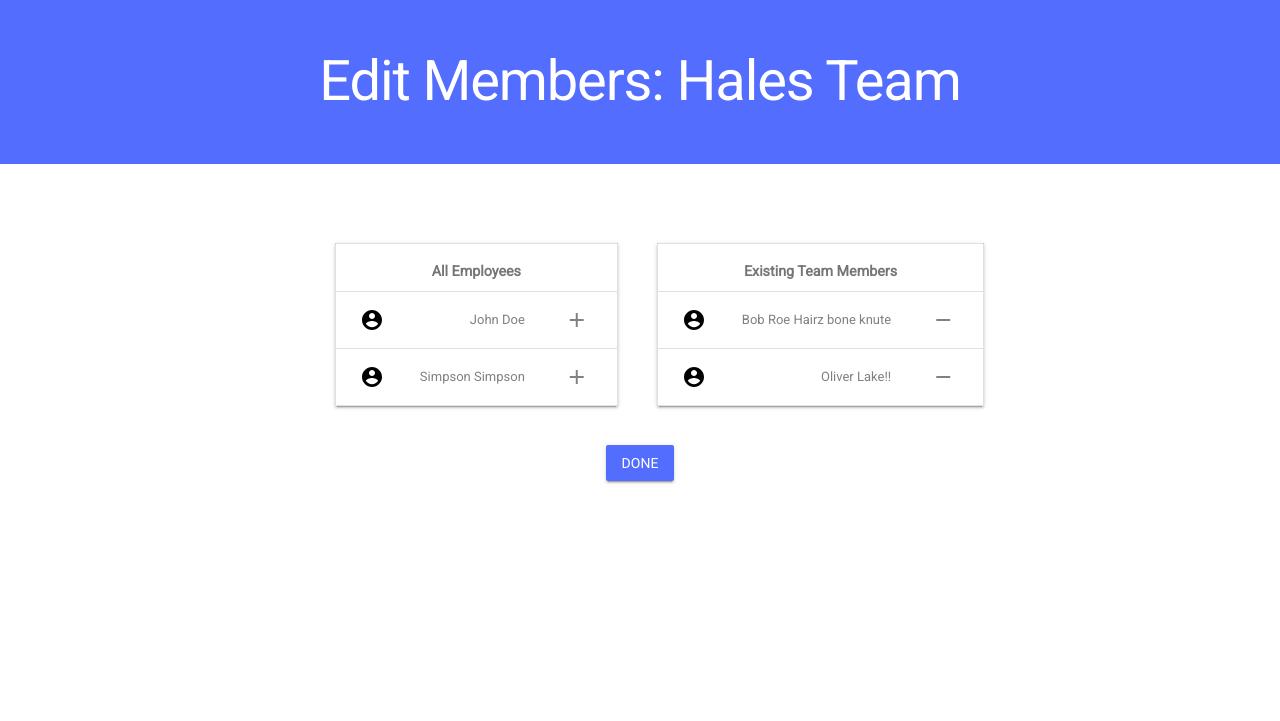
After one commit to oneadame-zz/dj-orgchart-builder, a Django app: a page that uses makechart/templates/makechart/team_employee_update.html in a window 1280 px wide. The commit adds this page. Shown: the top 721 px of the page. Run offline with Django 3.2, Linux system fonts and the light colour scheme; data comes from the database, SQL or seed files in the repository; both versions use the stored data as it was after the commit.

Commit message:
more updates across app incl employee add-remove view

```diff
--- a/makechart/models.py
+++ b/makechart/models.py
@@ -19,6 +19,7 @@ class Team(models.Model):
     name = models.CharField(max_length=50)
     desc = models.CharField(max_length=200)
     employees = models.ManyToManyField(Employee)
+    notemployees = models.ManyToManyField(Employee, 'notemployees')
     lead = models.ForeignKey(Employee, related_name='Employee', on_delete=models.CASCADE)
 
     def employee_count(self):
--- a/makechart/static/makechart/style.css
+++ b/makechart/static/makechart/style.css
@@ -187,12 +187,35 @@ select {
     color: inherit;
 }
 
-.mdl-data-table .center-th {
+.mdl-data-table .center-th  {
 	text-align: center;
 	font-size: 1.1em;
 }
+
+.mdl-data-table .right-th {
+	text-align: right;
+	font-size: 1.1em;
+}
+
+.mdl-data-table th.no-padding-right {
+	padding-right: 0px;
+}
+
+
 
 div.profile-small {
 	height: 24px;
 	width: 24px;
 }
+
+table.add-margin {
+	margin: 3em;
+}
+
+div.baseline {
+	align-items: baseline;
+}
+
+div.submit-button-container {
+	text-align: center;
+}
--- a/makechart/templates/makechart/index.html
+++ b/makechart/templates/makechart/index.html
@@ -28,7 +28,7 @@
                 {% csrf_token %}
                 <button type="submit" class="mdl-button mdl-js-button mdl-button--raised mdl-js-ripple-effect mdl-button--accent">Update</button>
                 </form>
-                <a href="{% url 'makechart:detail' team.id %}">
+                <a href="{% url 'makechart:detail' team.id %}" target="blank">
                       <button type="submit" class="mdl-button mdl-js-button mdl-button--raised mdl-js-ripple-effect mdl-button--accent">View</button>
                 </a>
             </div>
--- /dev/null
+++ b/makechart/templates/makechart/team_employee_update.html
@@ -0,0 +1,80 @@
+{% extends "base.html" %}
+{% load static %}
+
+{% block title %}
+  {% if team.name %}Edit Members of Team
+  {% else %}Edit Members of New Team
+  {% endif %}
+{% endblock %}
+
+{% block topbanner %}
+  {% if team.name %}Edit Members: {{team.name}}
+  {% else %}Edit Members of New Team
+  {% endif %}
+{% endblock %}
+
+{% block maincontent %}
+<div class="flex-container-center baseline">
+
+  <table class="mdl-data-table mdl-js-data-table mdl-data-table mdl-shadow--2dp add-margin">
+    <thead>
+      <tr>
+        <th class="center-th" colspan="3">All Employees</th>
+      </tr>
+    </thead>
+    <tbody>
+    {% for notemployee in team.notemployees.all %}
+      <tr>
+        <td>
+          <div class="icon icon-ic_play-circle_outline_black_24dp profile-small" style="background:url('{% static 'makechart/images/baseline-account_circle-24px.svg' %}')">
+          </div>
+        </td>
+        <td><span>{{notemployee.name}}</span></td>
+        <td>
+          <form action="{% url 'makechart:team-member-add' team.id  %}" method="post">
+          {% csrf_token %}
+            <input type="hidden" id="id" name="id" value="{{notemployee.id}}">
+            <button class="mdl-button mdl-js-button mdl-button--icon">
+              <i class="material-icons">add</i>
+            </button>
+          </form>
+        </td>
+      </tr>
+      {% endfor %}
+      </tbody>
+  </table>
+
+
+  <table class="mdl-data-table mdl-js-data-table mdl-data-table mdl-shadow--2dp">
+    <thead>
+      <tr>
+        <th class="center-th" colspan="3">Existing Team Members</th>
+      </tr>
+    </thead>
+    <tbody>
+    {% for employee in team.employees.all %}
+      <tr>
+        <td>
+          <div class="icon icon-ic_play-circle_outline_black_24dp profile-small" style="background:url('{% static 'makechart/images/baseline-account_circle-24px.svg' %}')">
+          </div>
+        </td>
+        <td><span>{{employee.name}}</span></td>
+        <td>
+          <form action="{% url 'makechart:team-member-rm' team.id  %}" method="post">
+          {% csrf_token %}
+          <input type="hidden" id="id" name="id" value="{{employee.id}}">
+            <button class="mdl-button mdl-js-button mdl-button--icon">
+              <i class="material-icons">remove</i>
+            </button>
+          </form>
+        </td>
+      </tr>
+      {% endfor %}
+      </tbody>
+  </table>
+</div>
+<div class="submit-button-container">
+  <a href="{% url 'makechart:team-update' team.id  %}"><button type="submit" class="mdl-button mdl-js-button mdl-button--raised mdl-js-ripple-effect mdl-button--accent">Done</button>
+  </a>
+</div>
+{% endblock %}
--- a/makechart/urls.py
+++ b/makechart/urls.py
@@ -21,4 +21,7 @@ urlpatterns = [
     url(r'^team/(?P<pk>[0-9]+)/$', views.TeamUpdate.as_view(), name='team-update'),
     #orchartmaker/team/(?P<pk>[0-9]+)/delete
     url(r'^t/(?P<pk>[0-9]+)/delete$', views.TeamDelete.as_view(), name='team-delete'),
+    url(r'^teammembers/(?P<pk>[0-9]+)/$', views.TeamMemberUpdate.as_view(), name='team-member-update'),
+    url(r'^teammembersadd/(?P<pk>[0-9]+)/$', views.add_member, name='team-member-add'),
+    url(r'^teammembersrm/(?P<pk>[0-9]+)/$', views.rm_member, name='team-member-rm')
 ]
--- a/makechart/views.py
+++ b/makechart/views.py
@@ -16,10 +16,14 @@ class IndexView(generic.ListView):
 
 class EmployeeIndex(generic.ListView):
     template_name = 'makechart/employee_index.html'
+
     context_object_name = 'employee_list'
 
     def get_queryset(self):
         return Employee.objects.all()
+
+    def get_employee_teams(self):
+        return Employee.objects.filter(id=self)
 
 
 class DetailView(generic.DetailView):
@@ -54,6 +58,31 @@ class TeamUpdate(UpdateView):
     success_url = reverse_lazy('makechart:index')
 
 
+class TeamMemberUpdate(UpdateView):
+    model = Team
+    template_name = 'makechart/team_employee_update.html'
+    fields = ['employees', 'notemployees']
+    success_url = reverse_lazy('makechart:index')
+
+
+def add_member(request, pk):
+    team = get_object_or_404(Team, pk=pk)
+    new = team.notemployees.get(pk=request.POST['id'])
+    team.employees.add(new)
+    team.notemployees.remove(new)
+    team.save()
+    return HttpResponseRedirect(reverse_lazy('makechart:team-member-update', args=[pk]))
+
+
+def rm_member(request, pk):
+    team = get_object_or_404(Team, pk=pk)
+    rm = team.employees.get(pk=request.POST['id'])
+    team.employees.remove(rm)
+    team.notemployees.add(rm)
+    team.save()
+    return HttpResponseRedirect(reverse_lazy('makechart:team-member-update', args=[pk]))
+
+
 def confirm_update(request, team_id):
     team = get_object_or_404(Team, pk=team_id)
     team.name = request.POST['name']
```
Also changed, not shown: makechart/templates/makechart/employee_index.html (+60 -21 lines), makechart/templates/makechart/team_form_wip.html (+24 -17 lines), db.sqlite3, makechart/migrations/0012_team_notemployees.py (added).
